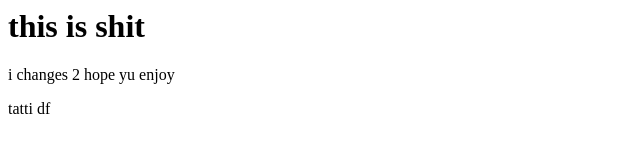
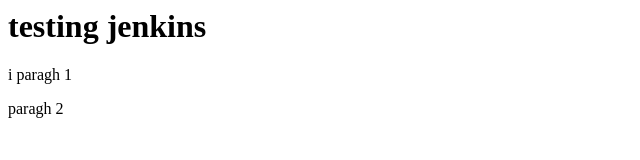
Before and after one commit to harish164/git-learning, a plain HTML site: page index.html in a window 1280 px wide. Shown: the whole page, without its empty margins (0-640 px from the left). Drawn offline with Linux system fonts and the light colour scheme.

Commit message:
Update index.html

```diff
--- a/index.html
+++ b/index.html
@@ -1,6 +1,6 @@
 <html>
 <title> this is my website</title>
-<h1>this is shit</h1>
-<p>i changes 2 hope yu enjoy</p>
-<p>tatti  df</p>
+<h1>testing jenkins</h1>
+<p>i paragh 1</p>
+<p>paragh 2</p>
 </html>
```
